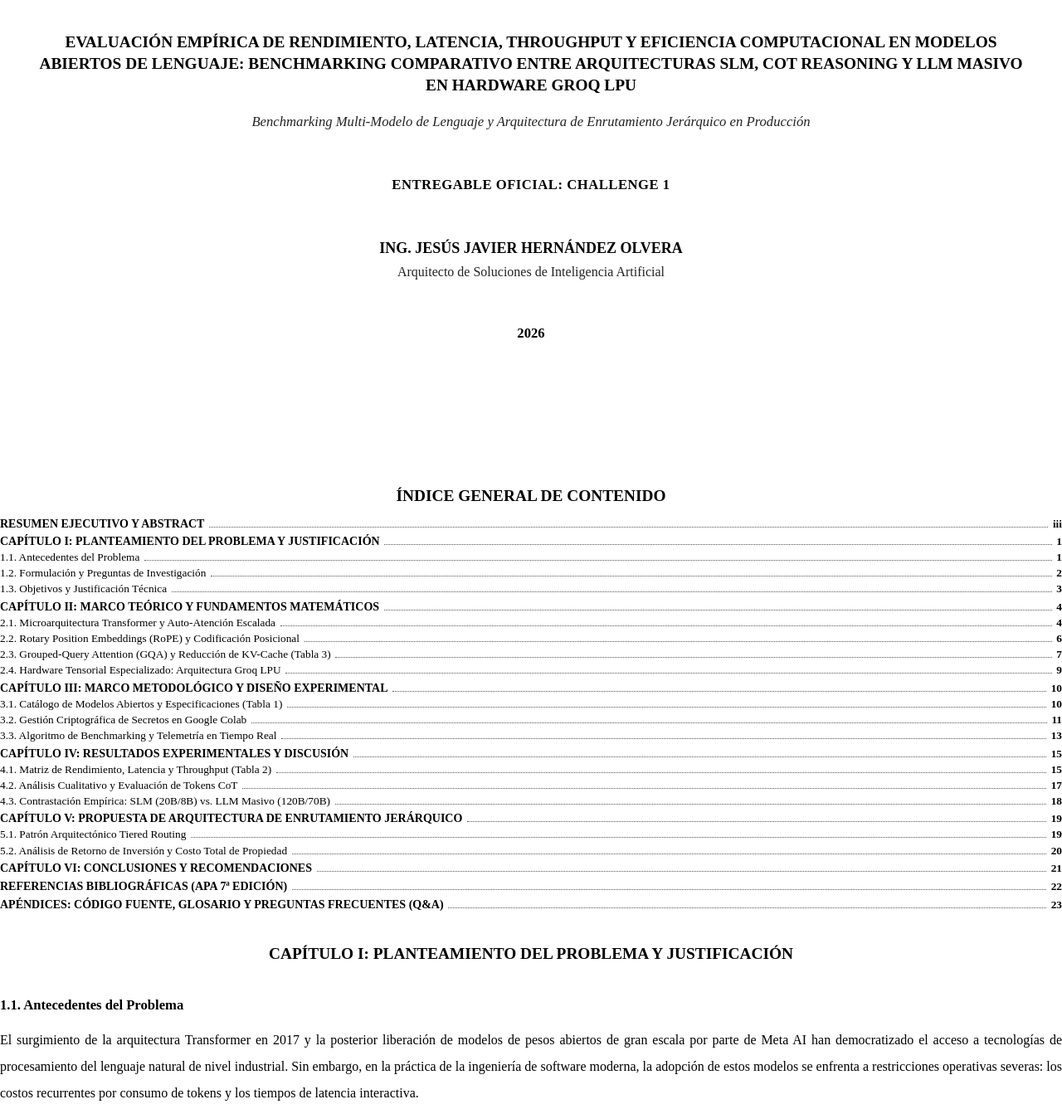
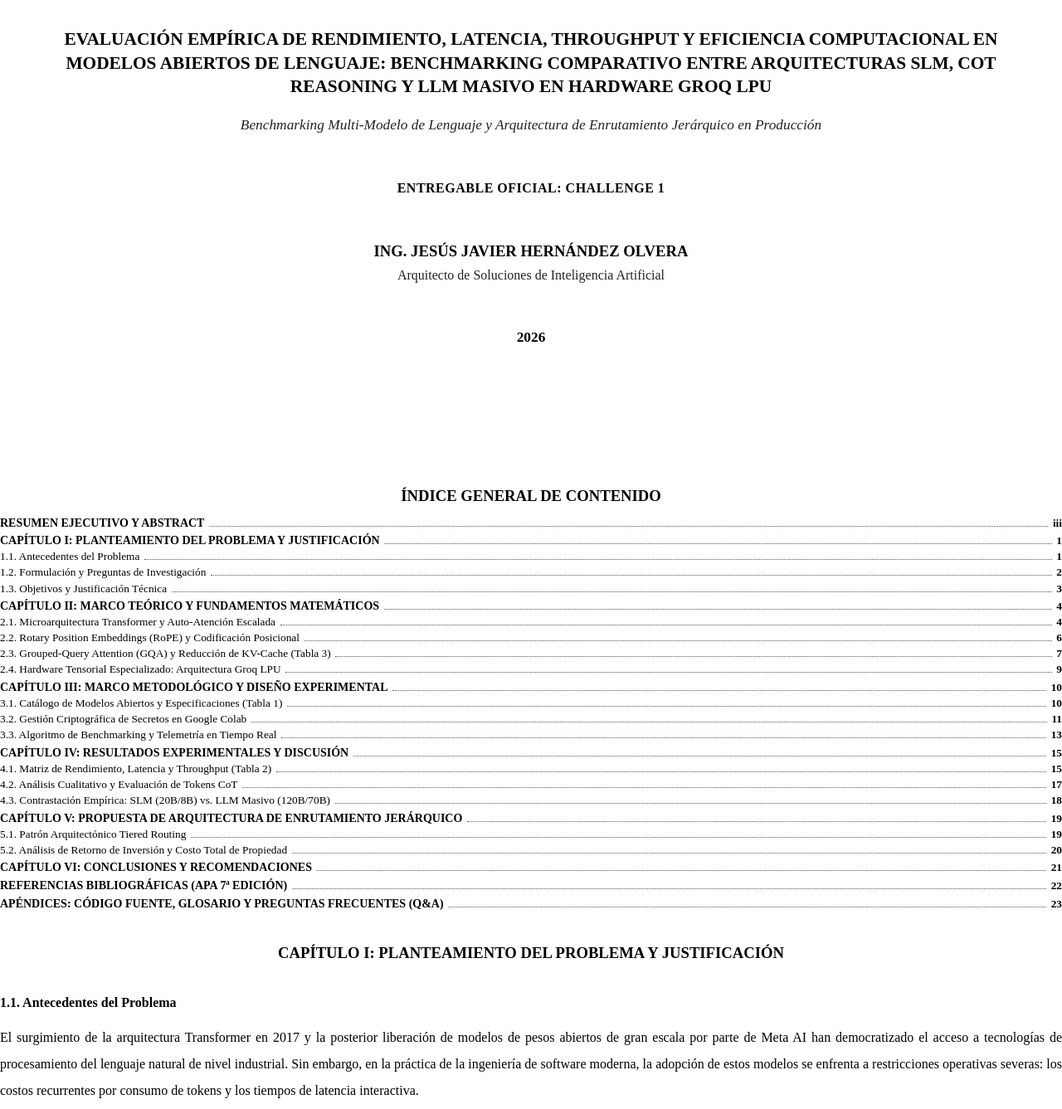
Before and after one commit to jjho05/meta-llama-engineering-labs, a plain HTML site: page reports/Challenge_1_Benchmarking_MultiModelo_Reporte_APA.html in a window 1280 px wide. Shown: the part 240-1577 px from the top of the page at 83% size. Drawn offline with nearby package versions, Linux system fonts and the light colour scheme.

Commit message:
style(reports): calibrate exact typography (16pt cover, 14pt chapter titles, 12pt subheadings and body)

```diff
--- a/reports/Challenge_1_Benchmarking_MultiModelo_Reporte_APA.html
+++ b/reports/Challenge_1_Benchmarking_MultiModelo_Reporte_APA.html
@@ -50,7 +50,7 @@ body {
   break-after: page;
 }
 
-/* PORTADA OFICIAL CENTRADA */
+/* PORTADA OFICIAL CENTRADA (16pt TÍTULO) */
 .thesis-cover {
   height: 8.6in;
   display: flex;
@@ -81,7 +81,7 @@ body {
 }
 
 .thesis-main-title {
-  font-size: 14.5pt;
+  font-size: 16pt;
   font-weight: 700;
   line-height: 1.35;
   margin-bottom: 1.2rem;
@@ -89,7 +89,7 @@ body {
 }
 
 .thesis-subtitle {
-  font-size: 12.5pt;
+  font-size: 13pt;
   font-style: italic;
   margin-bottom: 3.2rem;
   max-width: 90%;
@@ -97,7 +97,7 @@ body {
 }
 
 .thesis-purpose {
-  font-size: 12.5pt;
+  font-size: 12pt;
   font-weight: 700;
   text-transform: uppercase;
   letter-spacing: 0.5px;
@@ -105,7 +105,7 @@ body {
 }
 
 .thesis-author {
-  font-size: 13.5pt;
+  font-size: 14pt;
   font-weight: 700;
   margin-bottom: 0.25rem;
 }
@@ -117,7 +117,7 @@ body {
 }
 
 .thesis-date-place {
-  font-size: 12.5pt;
+  font-size: 13pt;
   font-weight: 700;
 }
 
@@ -129,7 +129,7 @@ body {
 
 .toc-title {
   text-align: center;
-  font-size: 14.5pt;
+  font-size: 14pt;
   font-weight: 700;
   margin-bottom: 0.8rem;
 }
@@ -156,10 +156,10 @@ body {
 
 .toc-page { font-weight: 700; font-size: 10pt; }
 
-/* TÍTULOS (14.5pt CENTRADOS, SALTO DE PÁGINA) */
+/* TÍTULOS (14pt CENTRADOS, SALTO DE PÁGINA) */
 h1.apa-n1, h1.chapter-title {
   text-align: center;
-  font-size: 14.5pt;
+  font-size: 14pt;
   font-weight: 700;
   margin-top: 2rem;
   margin-bottom: 1.1rem;
@@ -167,10 +167,10 @@ h1.apa-n1, h1.chapter-title {
   page-break-after: avoid;
 }
 
-/* SUBTÍTULOS (12.5pt - 12pt) */
+/* SUBTÍTULOS (12pt EN NEGRITA / CURSIVA) */
 h2.apa-n2, h2 {
   text-align: left;
-  font-size: 12.5pt;
+  font-size: 12pt;
   font-weight: 700;
   margin-top: 1.6rem;
   margin-bottom: 0.6rem;
```
Also changed, not shown: reports/Challenge_2_RAG_Politicas_Reporte_APA.html (+11 -11 lines), 2 other files.
